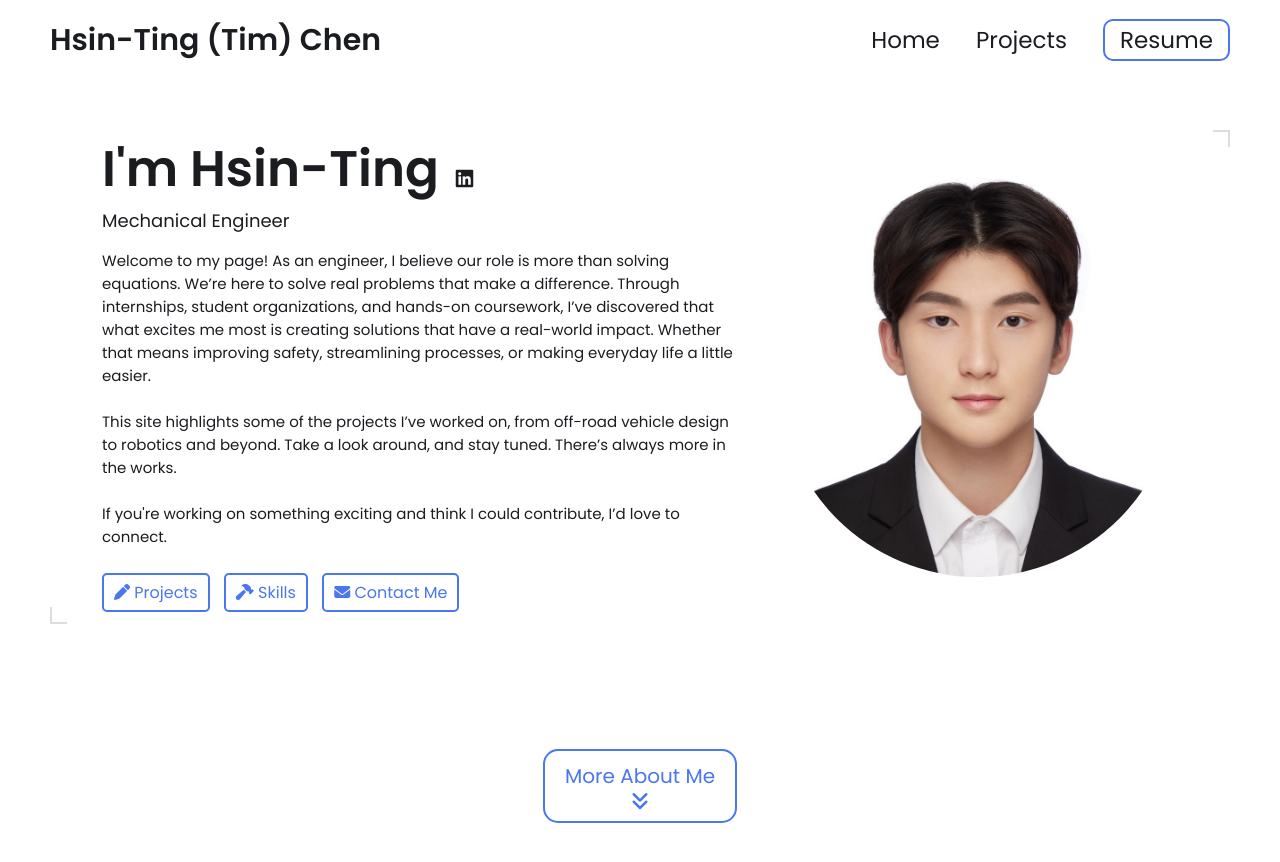
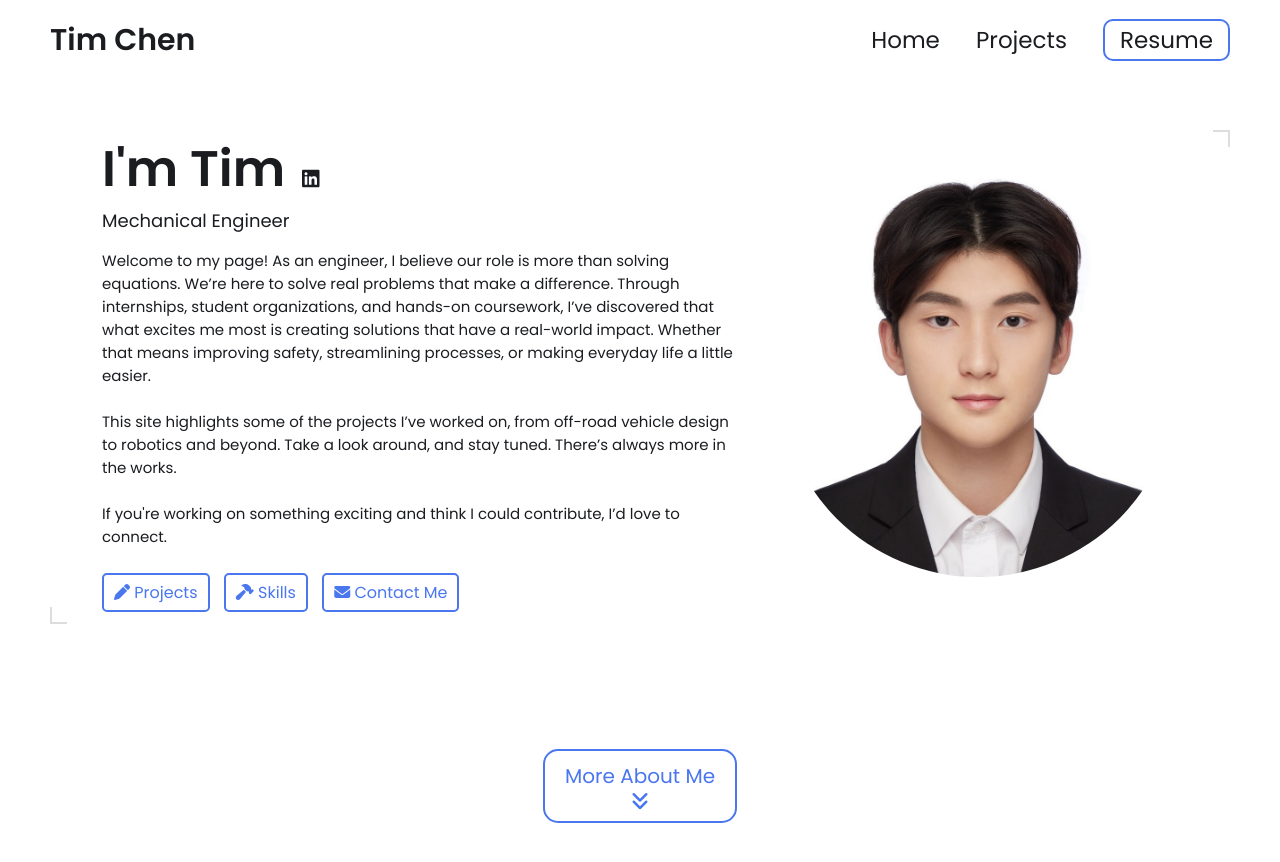
Before and after one commit to timchen863/timchen863.github.io, a Jekyll site: the page built from index.html, in a window 1280 px wide and 900 px high. Shown: the top 862 px of the window. Built offline with Jekyll 4.4.1, drawn with Linux system fonts in a browser that asks for light colours.

Commit message:
Update _config.yml

```diff
--- a/_config.yml
+++ b/_config.yml
@@ -12,7 +12,7 @@ title: Tim's Portfolio # This is what shows up in the tab of the browser
 
 
 # Hero Section
-name: Hsin-Ting (Tim) Chen
+name: Tim Chen
 headline: Mechanical Engineer
 description: >- # dont remove this line. this will ignore all new lines until the next section
   Welcome to my page! As an engineer, I believe our role is more than solving equations. We’re here to solve real problems that make a difference. Through internships, student organizations, and hands-on coursework, I’ve discovered that what excites me most is creating solutions that have a real-world impact.
@@ -32,7 +32,7 @@ resume-url: https://drive.google.com/drive/folders/1TKF6jevjm7TzlN8Xpcb7bj3QIR8a
 # Set up external links - this will show up as small icons next to your name.
 
 external-links:    # input only your own url slug. The icons with missing entries will not appear.
-  linkedin: hsin-ting-tim-chen-239baa290    # https://www.linkedin.com/in/{your url slug}
+  linkedin: tim-chen-239baa290    # https://www.linkedin.com/in/{your url slug}
   github:     # https://github.com/{your url slug}
   stackoverflow:       # https://stackoverflow.com/users/{your url slug}
   medium:            # https://medium.com/@{your url slug}
```
